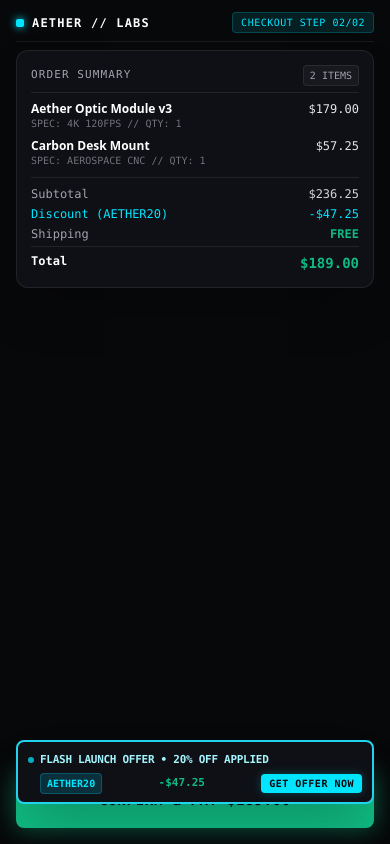
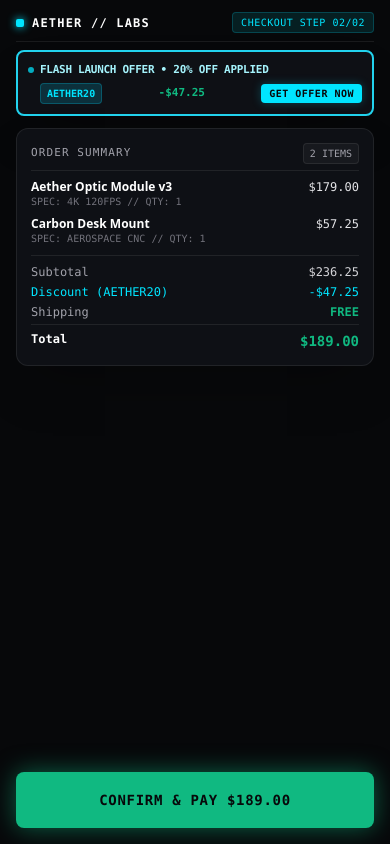
Before and after one commit to sayedibrahimQ/aether-hardware, a Next.js app: page / in a window 390 px wide. Built offline with nearby package versions, Linux system fonts and the light colour scheme.

Commit message:
fix(visorqa): resolve mobile promo banner z-index occlusion over checkout CTA [V_r -> 1.00]

```diff
--- a/src/components/CheckoutPage.tsx
+++ b/src/components/CheckoutPage.tsx
@@ -26,7 +26,7 @@ export default function CheckoutPage() {
         <div
           id="promo-banner"
           data-visor-id="visor-el-04"
-          className="fixed bottom-10 inset-x-4 z-50 h-16 md:static md:z-10 md:mb-3 md:h-auto rounded-lg border-2 border-cyan-400 bg-[#0E1015] p-2.5 text-cyan-200 shadow-2xl"
+          className="static mb-3 h-auto md:static md:z-10 md:mb-3 md:h-auto rounded-lg border-2 border-cyan-400 bg-[#0E1015] p-2.5 text-cyan-200 shadow-2xl"
         >
           <div className="flex flex-col sm:flex-row sm:items-center justify-between gap-1 text-[11px] font-mono h-full justify-center">
             <div className="flex items-center space-x-1.5">
```
